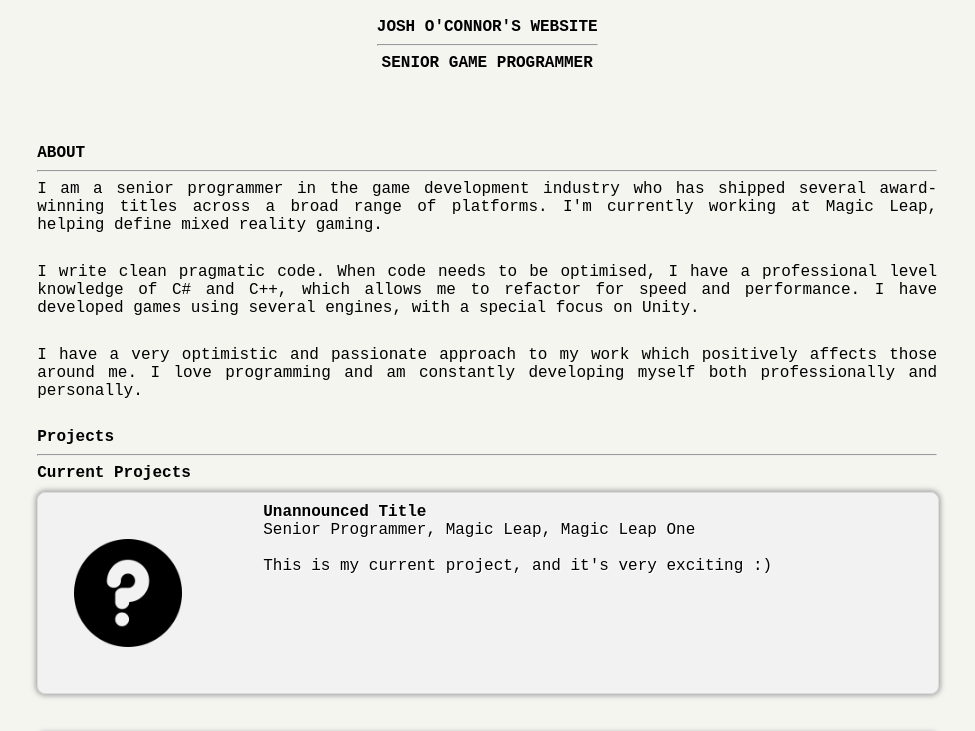
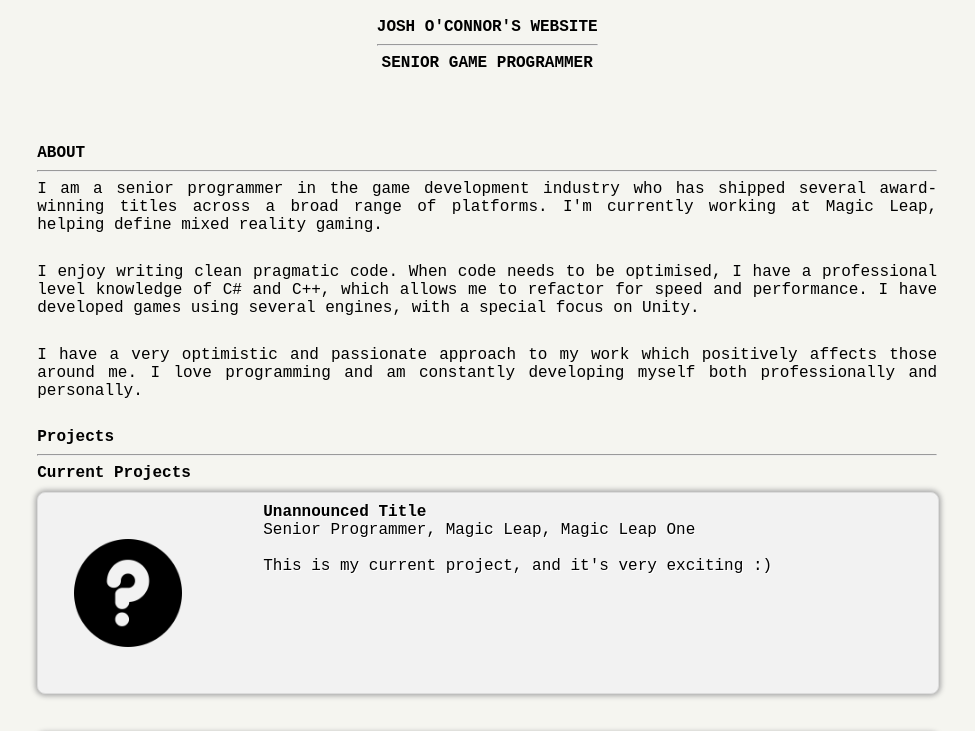
Before and after one commit to ProgrammerJosh/programmerjosh.github.io, a plain HTML site: page index.html in a window 1280 px wide. Shown: the top 731 px of the page, without its empty margins (148-1123 px from the left). Drawn offline with Linux system fonts and the light colour scheme.

Commit message:
Wording change based on feedback from Jords, thank you!

```diff
--- a/index.html
+++ b/index.html
@@ -133,7 +133,7 @@
 			I am a senior programmer in the game development industry who has shipped several award-winning titles across a broad range of platforms. I'm currently working at Magic Leap, helping define mixed reality gaming.
 		</p>
 		<p>
-			I write clean pragmatic code. When code needs to be optimised, I have a professional level knowledge of C# and C++, which allows me to refactor for speed and performance. I have developed games using several engines, with a special focus on Unity.
+			I enjoy writing clean pragmatic code. When code needs to be optimised, I have a professional level knowledge of C# and C++, which allows me to refactor for speed and performance. I have developed games using several engines, with a special focus on Unity.
 		</p>
 		<p>
 			I have a very optimistic and passionate approach to my work which positively affects those around me. I love programming and am constantly developing myself both professionally and personally.
```
